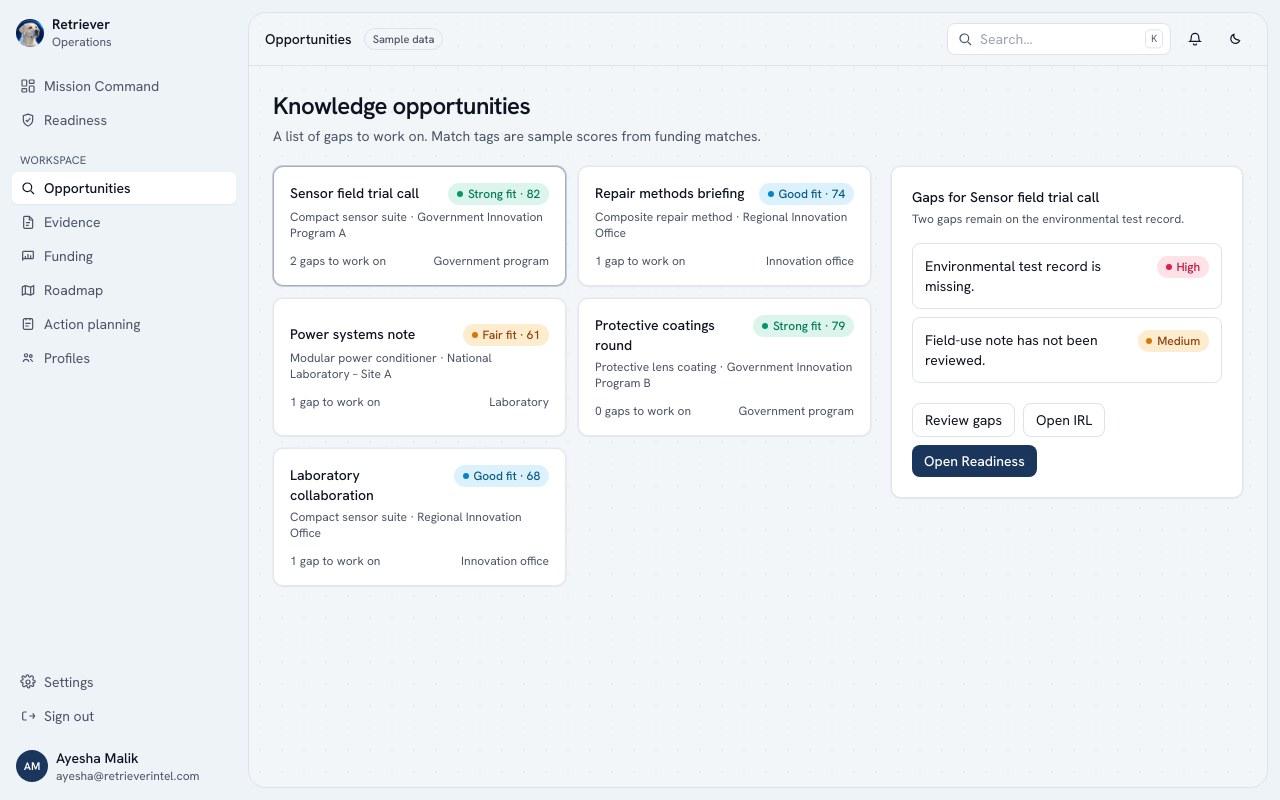
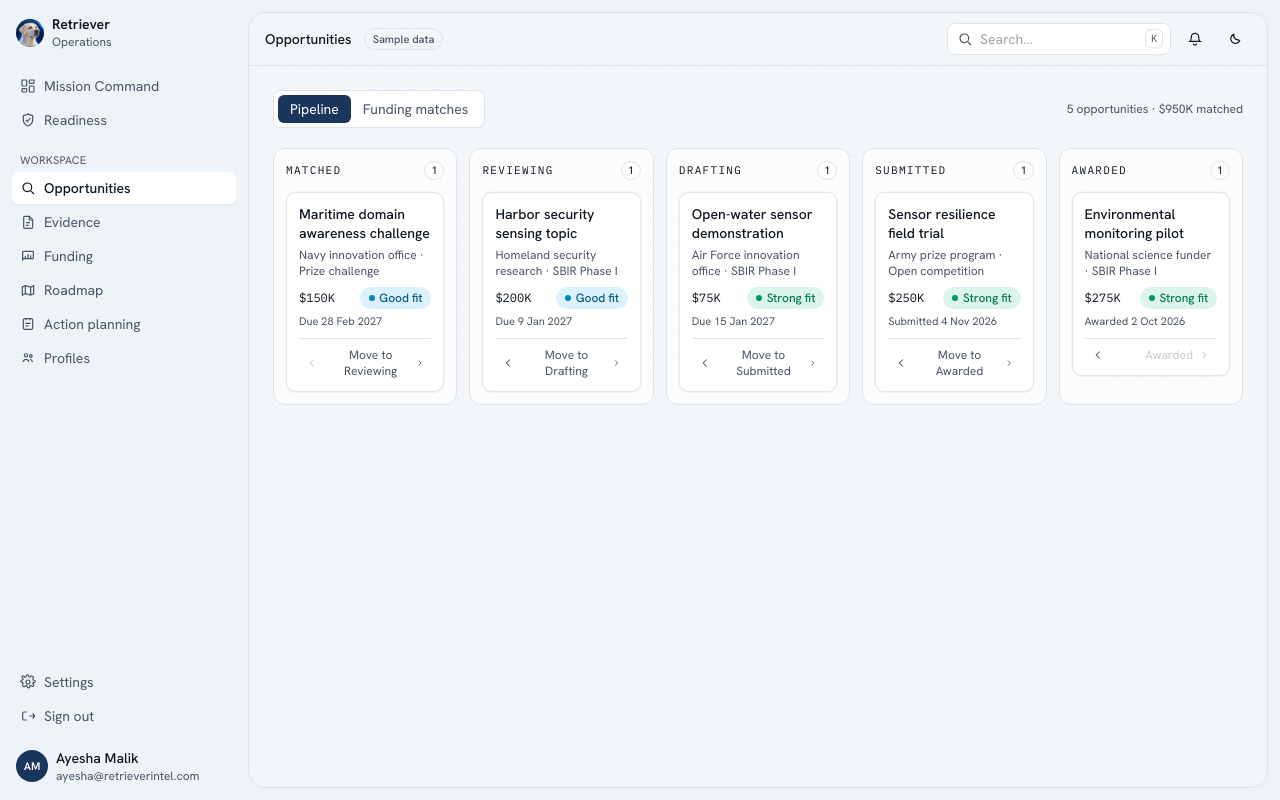
Before and after one commit to AbdulMoeez6/retriever-site, a React (Vite) app in the folder client/: page /app/opportunities in a window 1280 px wide. Built offline with nearby package versions, Linux system fonts and the light colour scheme.

Commit message:
feat(opportunities): add opportunities pipeline board

```diff
--- a/client/src/App.jsx
+++ b/client/src/App.jsx
@@ -8,7 +8,8 @@ import SignIn from "./pages/SignIn.jsx";
 import SharedRoadmap from "./pages/SharedRoadmap.jsx";
 import MissionCommand from "./pages/app/MissionCommand.jsx";
 import Readiness from "./pages/app/Readiness.jsx";
-import Opportunities from "./pages/app/Opportunities.jsx";
+import OpportunityPipeline from "./pages/app/OpportunityPipeline.jsx";
+import ReadinessGaps from "./pages/app/Opportunities.jsx";
 import Evidence from "./pages/app/Evidence.jsx";
 import Funding from "./pages/app/Funding.jsx";
 import Roadmap from "./pages/app/Roadmap.jsx";
@@ -37,7 +38,8 @@ export default function App() {
           <Route index element={<Navigate to="mission-command" replace />} />
           <Route path="mission-command" element={<MissionCommand />} />
           <Route path="readiness" element={<Readiness />} />
-          <Route path="opportunities" element={<Opportunities />} />
+          <Route path="opportunities" element={<OpportunityPipeline />} />
+          <Route path="readiness-gaps" element={<ReadinessGaps />} />
           <Route path="evidence" element={<Evidence />} />
           <Route path="funding" element={<Funding />} />
           <Route path="roadmap" element={<Roadmap />} />
--- a/client/src/components/Overlays.jsx
+++ b/client/src/components/Overlays.jsx
@@ -3,7 +3,8 @@ import { useNavigate } from "react-router-dom";
 import { useApp } from "../lib/store.jsx";
 import { fitFromScore, uid } from "../lib/format.js";
 import Icon, { FileIcon } from "./Icon.jsx";
-import { Avatar, ReviewChip, StatusChip } from "./ui.jsx";
+import { Avatar, ReviewChip, StatusChip, formatMoney } from "./ui.jsx";
+import { PIPELINE_STAGES } from "../data/pilotData.js";
 
 const CloseX = ({ onClick }) => (
   <button type="button" onClick={onClick} className="grid size-8 shrink-0 place-items-center rounded-md hover:bg-soft dark:hover:bg-white/10" aria-label="Close"><Icon name="x" /></button>
@@ -68,6 +69,35 @@ export function Drawer() {
         <div className="card mt-5 p-4 text-sm">{doc.excerpt}</div>
         <p className="mt-3 text-xs text-muted dark:text-slate-400">{doc.reviewed ? "This document is human-reviewed and counts toward readiness." : "This document does not count toward readiness until it is human-reviewed."}</p>
         <button type="button" onClick={close} className="mt-8 h-10 w-full rounded-lg border border-line text-sm dark:border-slate-700">Close</button>
+      </>
+    );
+  } else if (d.type === "pipeline") {
+    const o = app.pipeline.find((x) => x.id === d.id); if (!o) return null;
+    const setStage = (stage) => { app.patchData((dd) => ({ pipeline: dd.pipeline.map((x) => (x.id === o.id ? { ...x, stage } : x)) })); app.toast(`Moved to ${stage}`); };
+    body = (
+      <>
+        <div className="flex items-start justify-between gap-3">
+          <div>
+            <div className="text-xs text-muted dark:text-slate-400">Opportunity · {o.stage}</div>
+            <h2 id="drawer-title" className="mt-1 text-lg font-semibold">{o.title}</h2>
+            <p className="mt-1 text-sm text-muted dark:text-slate-400">{o.agency} · {o.program}</p>
+          </div>
+          <CloseX onClick={close} />
+        </div>
+        <div className="mt-4"><StatusChip status={o.fit} /></div>
+        <dl className="mt-5 grid gap-3 text-sm">
+          <div><dt className="text-muted dark:text-slate-400">Technology</dt><dd className="font-medium">{techName(o.techId)}</dd></div>
+          <div><dt className="text-muted dark:text-slate-400">Award size (sample)</dt><dd className="font-mono text-xs">{formatMoney(o.amount)}</dd></div>
+          <div><dt className="text-muted dark:text-slate-400">Date</dt><dd className="font-mono text-xs">{o.date}</dd></div>
+        </dl>
+        <label className="mt-5 grid gap-1 text-sm">Stage
+          <select value={o.stage} onChange={(e) => setStage(e.target.value)} className="field">{PIPELINE_STAGES.map((st) => <option key={st}>{st}</option>)}</select>
+        </label>
+        <div className="mt-8 flex flex-col gap-2">
+          <button type="button" onClick={() => { patchUi({ drawer: null, proposalFor: o.id, techId: o.techId }); navigate("/app/proposal-assistant"); }} className="h-10 rounded-lg bg-navy text-sm font-medium text-white">Draft in Proposal Assistant</button>
+          <button type="button" onClick={() => { patchUi({ drawer: null, techId: o.techId }); navigate("/app/readiness-gaps"); }} className="h-10 rounded-lg border border-line text-sm dark:border-slate-700">Review readiness gaps</button>
+          <button type="button" onClick={close} className="h-10 rounded-lg border border-line text-sm dark:border-slate-700">Close</button>
+        </div>
       </>
     );
   } else if (d.type === "funding") {
--- /dev/null
+++ b/client/src/pages/app/OpportunityPipeline.jsx
@@ -0,0 +1,73 @@
+import { useApp } from "../../lib/store.jsx";
+import { PIPELINE_STAGES } from "../../data/pilotData.js";
+import Icon from "../../components/Icon.jsx";
+import { CreateProfileBanner, StatusChip, Tabs, formatMoney } from "../../components/ui.jsx";
+import Funding from "./Funding.jsx";
+
+function OppCard({ o, onOpen, onMove }) {
+  const i = PIPELINE_STAGES.indexOf(o.stage);
+  return (
+    <li className="card card-hover p-3">
+      <button type="button" onClick={onOpen} className="block w-full text-left">
+        <div className="text-sm font-medium leading-snug">{o.title}</div>
+        <div className="mt-1 text-xs text-muted dark:text-slate-400">{o.agency} · {o.program}</div>
+        <div className="mt-2 flex items-center justify-between gap-2">
+          <span className="font-mono text-xs">{formatMoney(o.amount)}</span>
+          <StatusChip status={o.fit} />
+        </div>
+        <div className="mt-1 text-[11px] text-muted dark:text-slate-400">{o.date}</div>
+      </button>
+      <div className="mt-2 flex justify-between border-t border-line pt-2 dark:border-slate-700">
+        <button type="button" disabled={i === 0} onClick={() => onMove(-1)} className="rounded px-1.5 text-xs text-muted hover:text-ink disabled:opacity-30 dark:hover:text-white" aria-label="Move back a stage"><Icon name="back" className="size-3.5" /></button>
+        <button type="button" disabled={i === PIPELINE_STAGES.length - 1} onClick={() => onMove(1)} className="inline-flex items-center gap-1 rounded px-1.5 text-xs text-muted hover:text-ink disabled:opacity-30 dark:hover:text-white">
+          {i < PIPELINE_STAGES.length - 1 ? `Move to ${PIPELINE_STAGES[i + 1]}` : "Awarded"} <Icon name="chevronRight" className="size-3.5" />
+        </button>
+      </div>
+    </li>
+  );
+}
+
+export default function OpportunityPipeline() {
+  const { hasTech, ui, pipeline, patchUi, patchData, toast } = useApp();
+  const opps = hasTech ? pipeline.filter((o) => o.techId === ui.techId) : [];
+  const move = (id, dir) => {
+    const o = pipeline.find((x) => x.id === id);
+    if (!o) return;
+    const stage = PIPELINE_STAGES[Math.min(PIPELINE_STAGES.length - 1, Math.max(0, PIPELINE_STAGES.indexOf(o.stage) + dir))];
+    patchData((d) => ({ pipeline: d.pipeline.map((x) => (x.id === id ? { ...x, stage } : x)) }));
+    toast(`${o.title} moved to ${stage}`);
+  };
+  return (
+    <div className="flex flex-col gap-5">
+      <div className="flex flex-wrap items-center justify-between gap-3">
+        <Tabs tabs={["Pipeline", "Funding matches"]} value={ui.oppTab} onChange={(v) => patchUi({ oppTab: v })} />
+        {ui.oppTab === "Pipeline" && hasTech && <span className="text-xs text-muted dark:text-slate-400">{opps.length} opportunities · {formatMoney(opps.reduce((a, o) => a + o.amount, 0))} matched</span>}
+      </div>
+      {ui.oppTab === "Funding matches" ? <Funding /> : (
+        <>
+          {!hasTech && <CreateProfileBanner text="Create your Technology Profile to start matching funding opportunities." />}
+          <div className="overflow-x-auto pb-2">
+            <div className="grid min-w-[60rem] grid-cols-5 gap-3">
+              {PIPELINE_STAGES.map((stage) => {
+                const col = opps.filter((o) => o.stage === stage);
+                return (
+                  <section key={stage} className="rounded-xl border border-line bg-white/70 p-3 dark:border-slate-800 dark:bg-white/[.03]">
+                    <div className="flex items-center justify-between">
+                      <h2 className="font-mono text-[11px] uppercase tracking-[0.12em]">{stage}</h2>
+                      <span className="grid min-w-5 place-items-center rounded-full border border-line px-1.5 text-[11px] dark:border-slate-700">{col.length}</span>
+                    </div>
+                    <ul className="mt-3 grid gap-2">
+                      {col.length ? col.map((o) => (
+                        <OppCard key={o.id} o={o} onOpen={() => patchUi({ drawer: { type: "pipeline", id: o.id } })} onMove={(dir) => move(o.id, dir)} />
+                      )) : <li className="rounded-lg border border-dashed border-line px-2 py-5 text-center text-xs text-muted dark:border-slate-700 dark:text-slate-400">No opportunities here yet</li>}
+                    </ul>
+                  </section>
+                );
+              })}
+            </div>
+          </div>
+        </>
+      )}
+    </div>
+  );
+}
```
